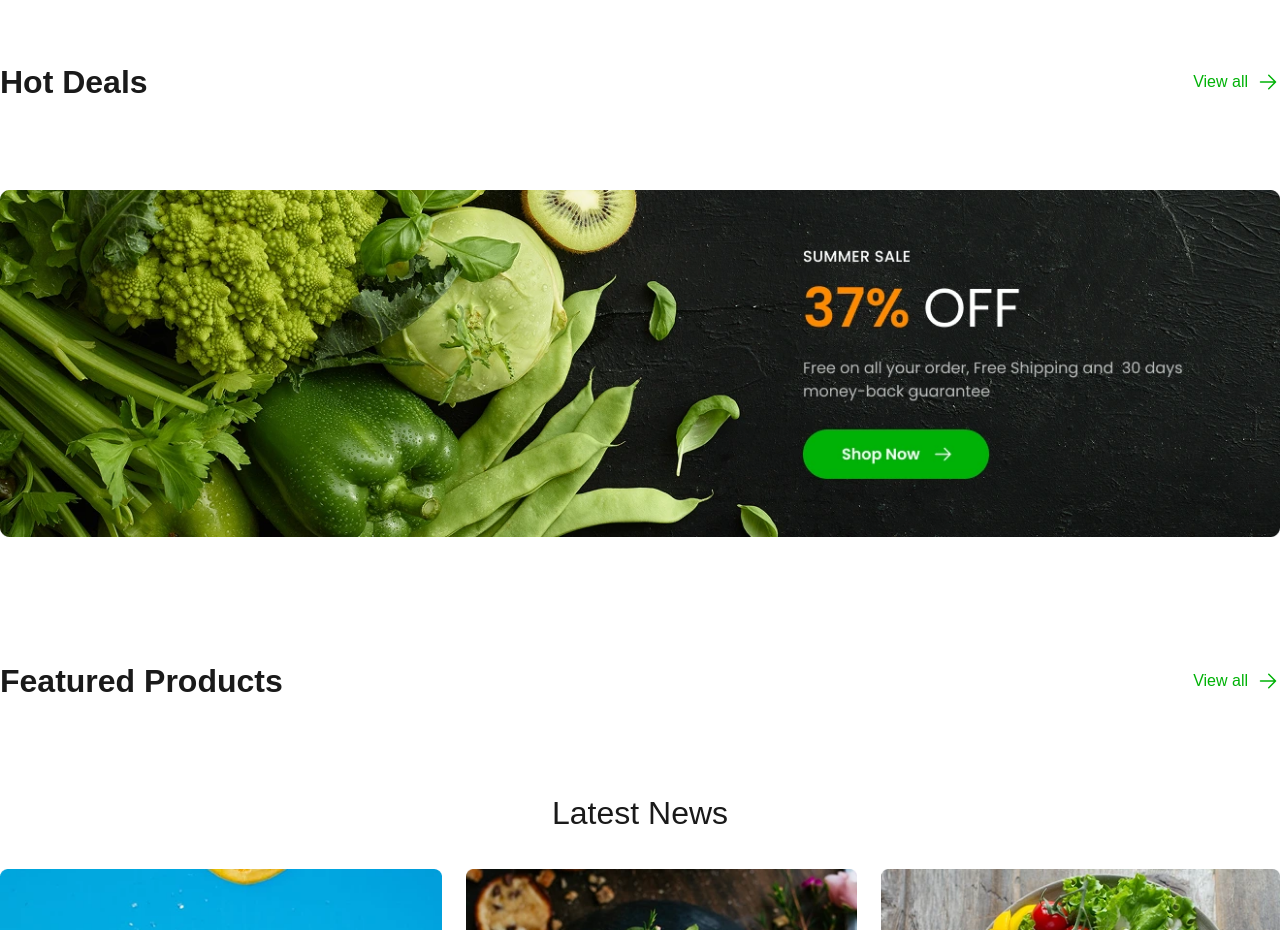
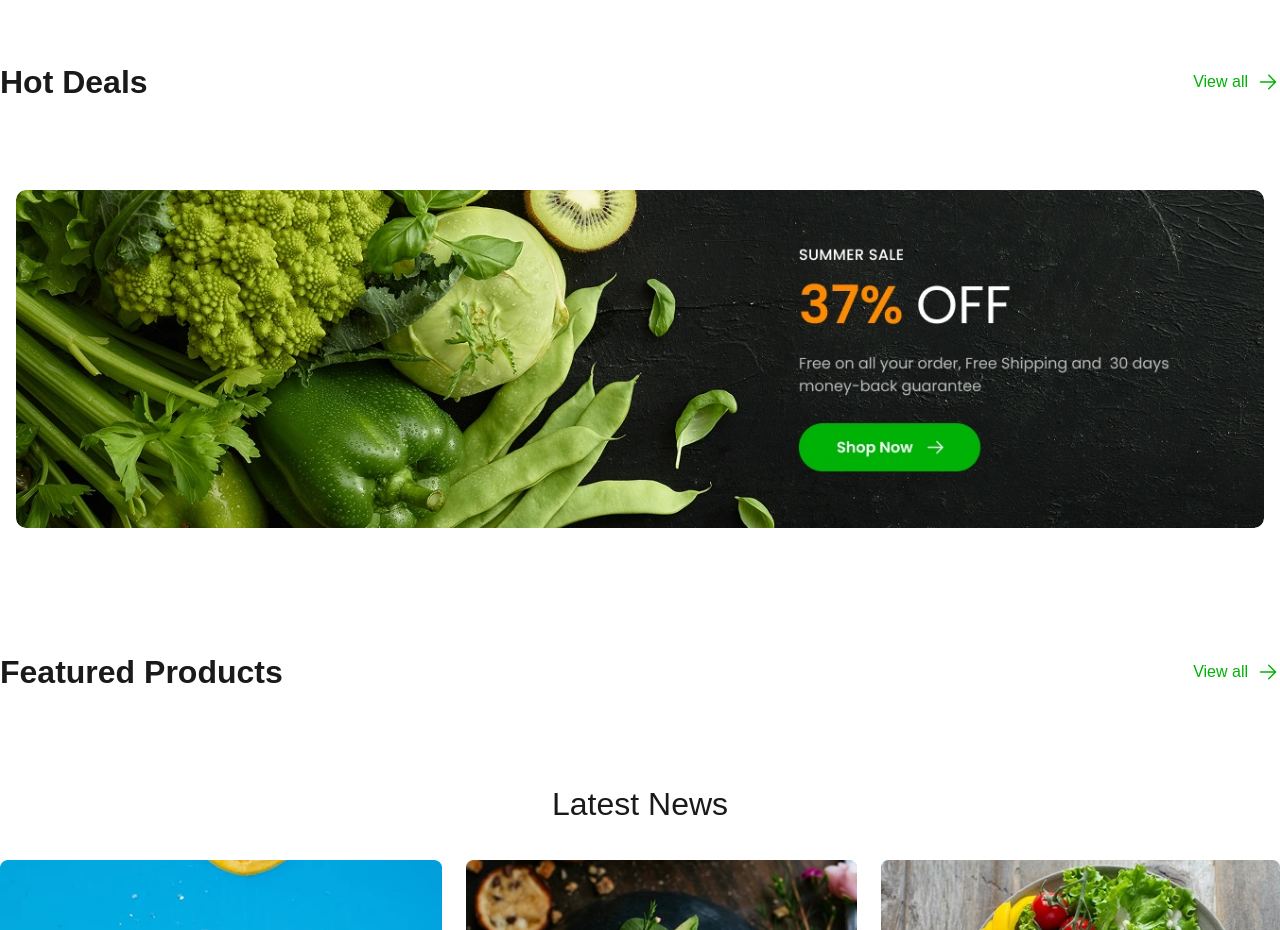
Before and after one commit to sagorcraft/Ecobazar, a React (Vite) app: page / in a window 1280 px wide. Shown: the part 2480-3410 px from the top of the page. Built offline with nearby package versions, Linux system fonts and the light colour scheme; no server answers.

Commit message:
DiscountBanner Update

```diff
--- a/src/components/DiscountBanner.jsx
+++ b/src/components/DiscountBanner.jsx
@@ -4,11 +4,13 @@ import DiscountImg from '../assets/images/discountbanner.webp'
 
 const DiscountBanner = () => {
   return (
-    <Container>
-      <div className='flex items-center justify-center py-15'>
-        <img src={DiscountImg} alt="Discount Banner" />
-      </div>
-    </Container>
+    <div className='px-4 py-15'>
+      <Container>
+        <div className='size-full group overflow-hidden rounded-[10px]'>
+          <img src={DiscountImg} alt="Discount Banner" className='w-full cursor-pointer group-hover:scale-[1.01] transition-all duration-300' />
+        </div>
+      </Container>
+    </div>
   )
 }
 
```
